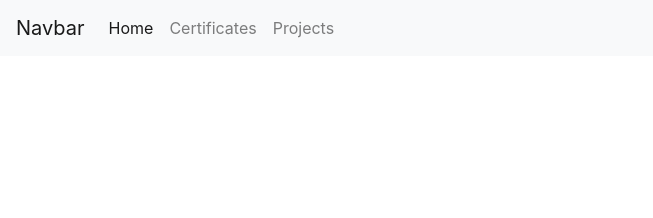
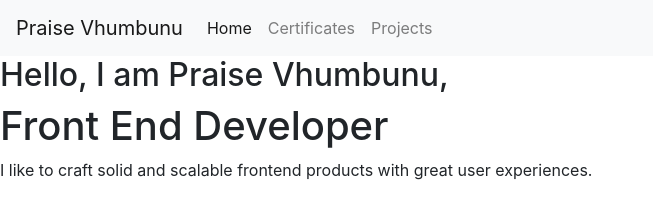
Before and after one commit to tinotendapraise/portfolio, a plain HTML site: page index.html in a window 1280 px wide. Shown: the whole page, without its empty margins (0-653 px from the left). Drawn offline with nearby package versions, Linux system fonts and the light colour scheme.

Commit message:
added description

```diff
--- a/index.html
+++ b/index.html
@@ -13,7 +13,7 @@
   </head>
   <body>
     <nav class="navbar navbar-expand-lg navbar-light bg-light">
-      <a class="navbar-brand" href="#">Navbar</a>
+      <a class="navbar-brand" href="#">Praise Vhumbunu</a>
       <button
         class="navbar-toggler"
         type="button"
@@ -35,5 +35,11 @@
         </div>
       </div>
     </nav>
+    <h2>Hello, I am Praise Vhumbunu,</h2>
+    <h1>Front End Developer</h1>
+    <p>
+      I like to craft solid and scalable frontend products with great user
+      experiences.
+    </p>
   </body>
 </html>
```
